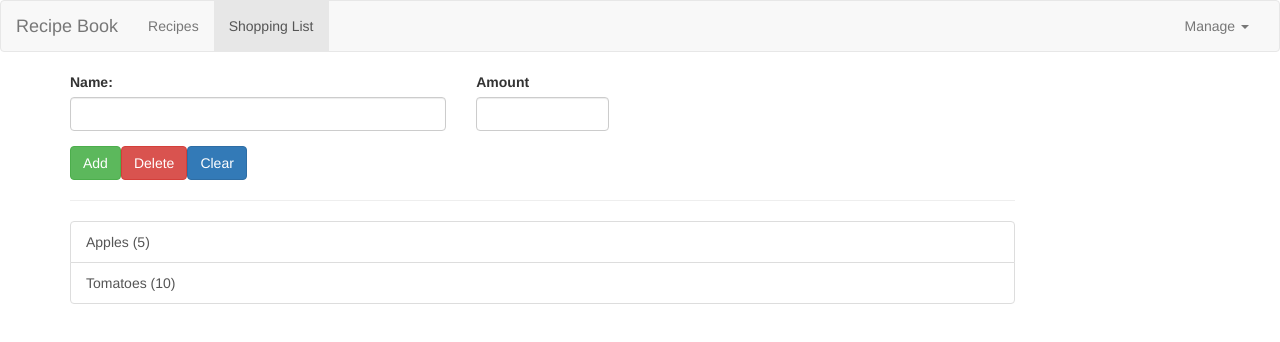
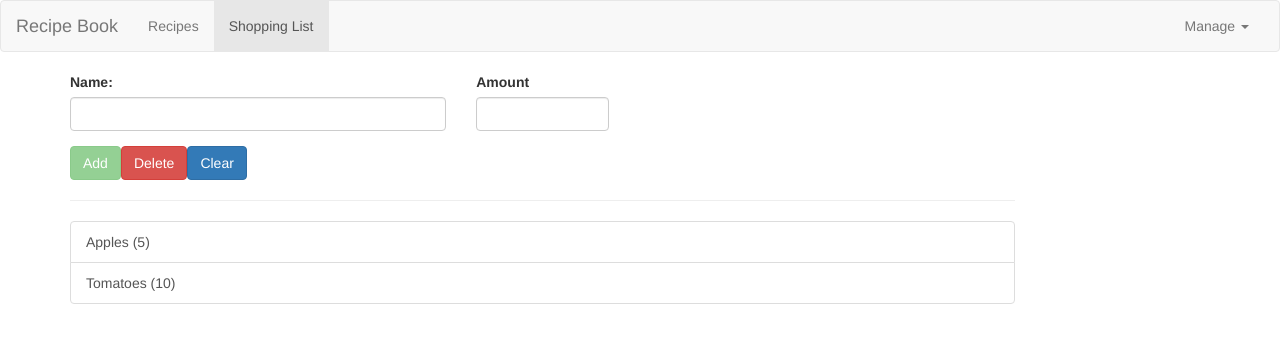
Before and after one commit to Datakokk/Recipes-book, an Angular app: page /shopping-list in a window 1280 px wide. Shown: the top 342 px of the page. Built offline with nearby package versions, Linux system fonts and the light colour scheme.

Commit message:
Allowing the selection of items in the list

```diff
--- a/src/app/shopping-list/shopping-edit/shopping-edit.component.html
+++ b/src/app/shopping-list/shopping-edit/shopping-edit.component.html
@@ -8,7 +8,8 @@
                             id="name"
                             class="form-control"
                             name="name"
-                            ngModel>
+                            ngModel
+                            required>
                 </div>
                 <div class="col-sm-2 form-group">
                     <label for="amount">Amount</label>
@@ -16,12 +17,17 @@
                             id="amount"
                             class="form-control"
                             name="amount"
-                            ngModel>
+                            ngModel
+                            required
+                            pattern="^[1-9]+[0-9]*$">
                 </div>
             </div>
             <div class="row">
                 <div class="col-xs-12">
-                    <button class="btn btn-success" type="submit">Add</button>
+                    <button
+                        class="btn btn-success"
+                        type="submit"
+                        [disabled]="!f.valid">Add</button>
                     <button class="btn btn-danger" type="button">Delete</button>
                     <button class="btn btn-primary" type="button">Clear</button>
                 </div>
--- a/src/app/shopping-list/shopping-edit/shopping-edit.component.ts
+++ b/src/app/shopping-list/shopping-edit/shopping-edit.component.ts
@@ -1,5 +1,6 @@
-import { Component, OnInit } from '@angular/core';
+import { Component, OnDestroy, OnInit } from '@angular/core';
 import { NgForm } from '@angular/forms';
+import { Subscription } from 'rxjs';
 import { Ingredient } from 'src/app/shared/ingredient.model';
 import { ShoppingListService } from '../shopping-list.service';
 
@@ -8,11 +9,14 @@ import { ShoppingListService } from '../shopping-list.service';
   templateUrl: './shopping-edit.component.html',
   styleUrls: ['./shopping-edit.component.css']
 })
-export class ShoppingEditComponent implements OnInit {
+export class ShoppingEditComponent implements OnInit, OnDestroy {
 
+  subscription: Subscription;
   constructor(private slService: ShoppingListService) { }
 
   ngOnInit(): void {
+    this.subscription = this.slService.startedEditing
+        .subscribe();
 
   }
   onAddItem(form: NgForm){
@@ -21,4 +25,8 @@ export class ShoppingEditComponent implements OnInit {
     this.slService.addIngredient(newIngredient);
   }
 
+  ngOnDestroy(){
+    this.subscription.unsubscribe();
+  }
+
 }
--- a/src/app/shopping-list/shopping-list.component.ts
+++ b/src/app/shopping-list/shopping-list.component.ts
@@ -27,6 +27,10 @@ export class ShoppingListComponent implements OnInit, OnDestroy {
         );
   };
 
+  onEditItem(index: number){
+
+  }
+
   ngOnDestroy(){
     this.subscription.unsubscribe();
   }
--- a/src/app/shopping-list/shopping-list.service.ts
+++ b/src/app/shopping-list/shopping-list.service.ts
@@ -9,7 +9,7 @@ import { Ingredient } from '../shared/ingredient.model';
 export class ShoppingListService {
   //ingredientsChanged = new EventEmitter<Ingredient[]>();
   ingredientsChanged = new Subject<Ingredient[]>();
-
+  startedEditing = new Subject<number>();
   private ingredients: Ingredient[] = [
     new Ingredient('Apples', 5),
     new Ingredient('Tomatoes', 10)
```
